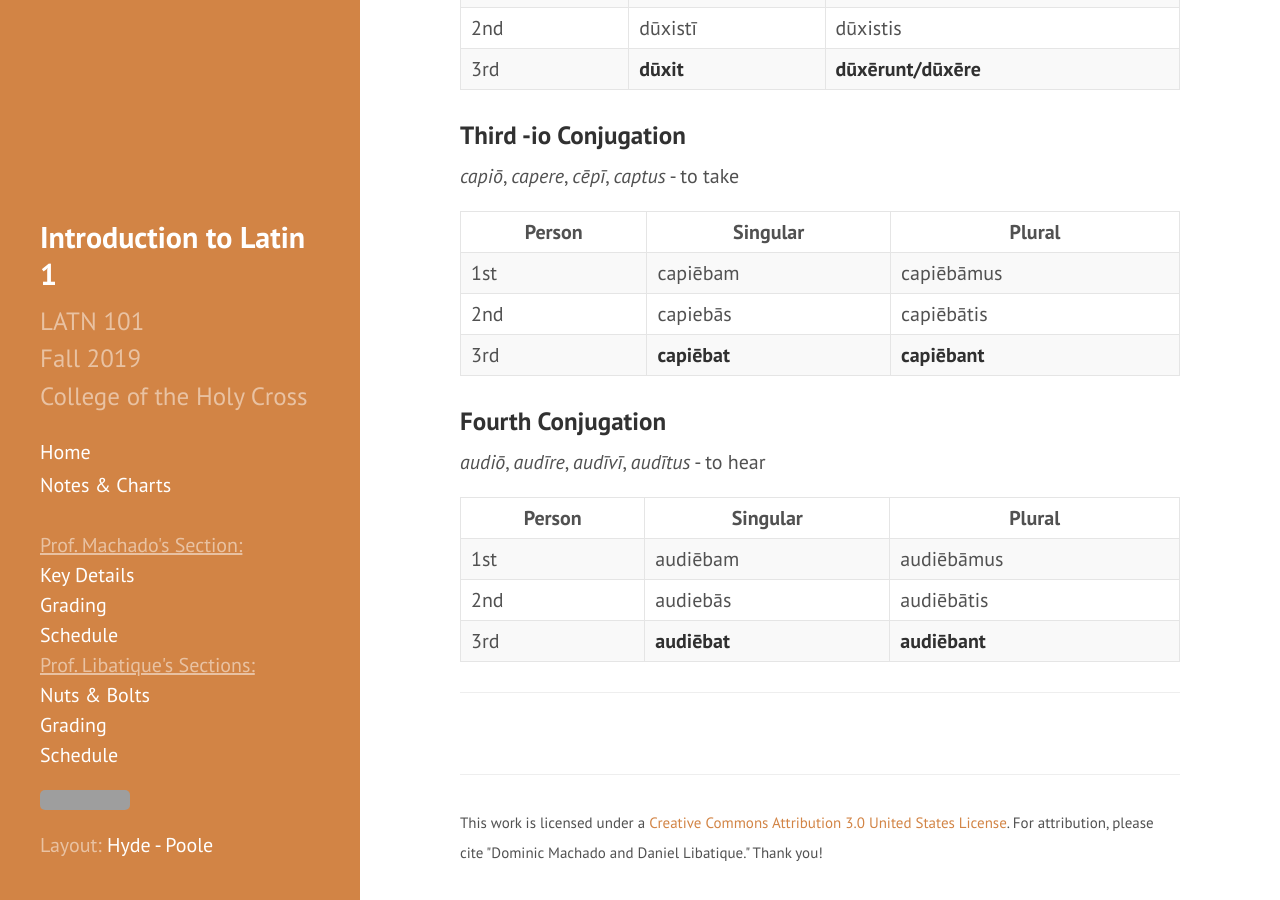
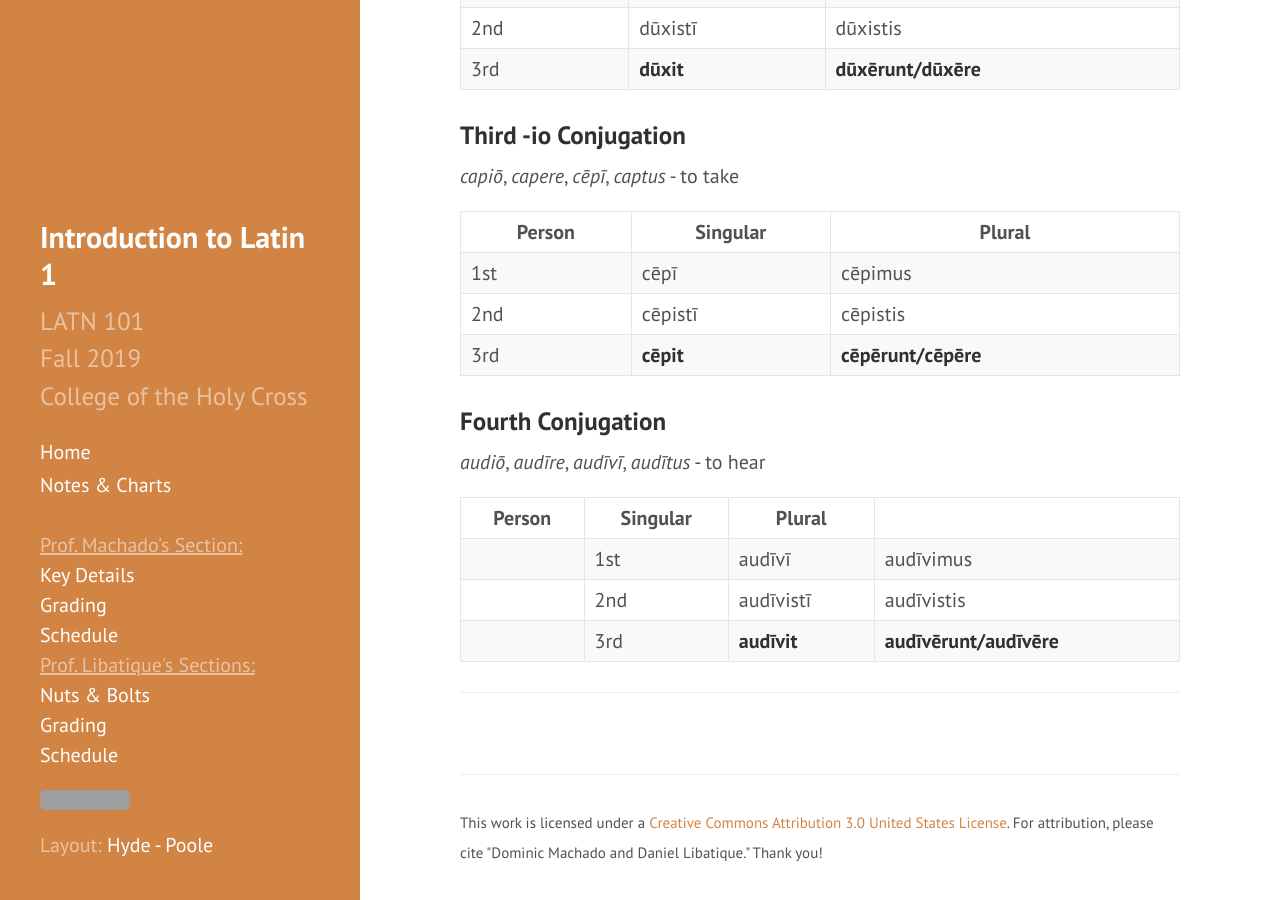
Before and after one commit to DLibatique/LATN102-S20, a Jekyll site: the page built from charts/02-perfect active and passive.md, in a window 1280 px wide and 900 px high, scrolled down 1156 px. Built offline with Jekyll 4.4.1, drawn with Linux system fonts in a browser that asks for light colours; our own code applies the rules of GitHub Pages for plain Markdown files; grey boxes are pictures that could not be loaded.

Commit message:
Add fourth conjugation

```diff
--- a/charts/02-perfect active and passive.md
+++ b/charts/02-perfect active and passive.md
@@ -42,18 +42,18 @@ The charts below will show full charts for the perfect active indicative of each
 
 | Person      | Singular |Plural |
 | ----------- | ----------- | ----------- |
-| 1st   | capiēbam       | capiēbāmus      |
-| 2nd  | capiebās        | capiēbātis       |
-| 3rd  | **capiēbat**        | **capiēbant**     |
+| 1st   | cēpī       | cēpimus      |
+| 2nd  | cēpistī        | cēpistis       |
+| 3rd  | **cēpit**        | **cēpērunt/cēpēre**     |
 
 ### Fourth Conjugation
 
 *audiō*, *audīre*, *audīvī*, *audītus* - to hear
 
-| Person      | Singular |Plural |
+Person      | Singular |Plural |
 | ----------- | ----------- | ----------- |
-| 1st   | audiēbam       | audiēbāmus      |
-| 2nd  | audiebās        | audiēbātis       |
-| 3rd  | **audiēbat**        | **audiēbant**     |
+| 1st   | audīvī       | audīvimus      |
+| 2nd  | audīvistī        | audīvistis       |
+| 3rd  | **audīvit**        | **audīvērunt/audīvēre**     |
 
 <hr>
```
